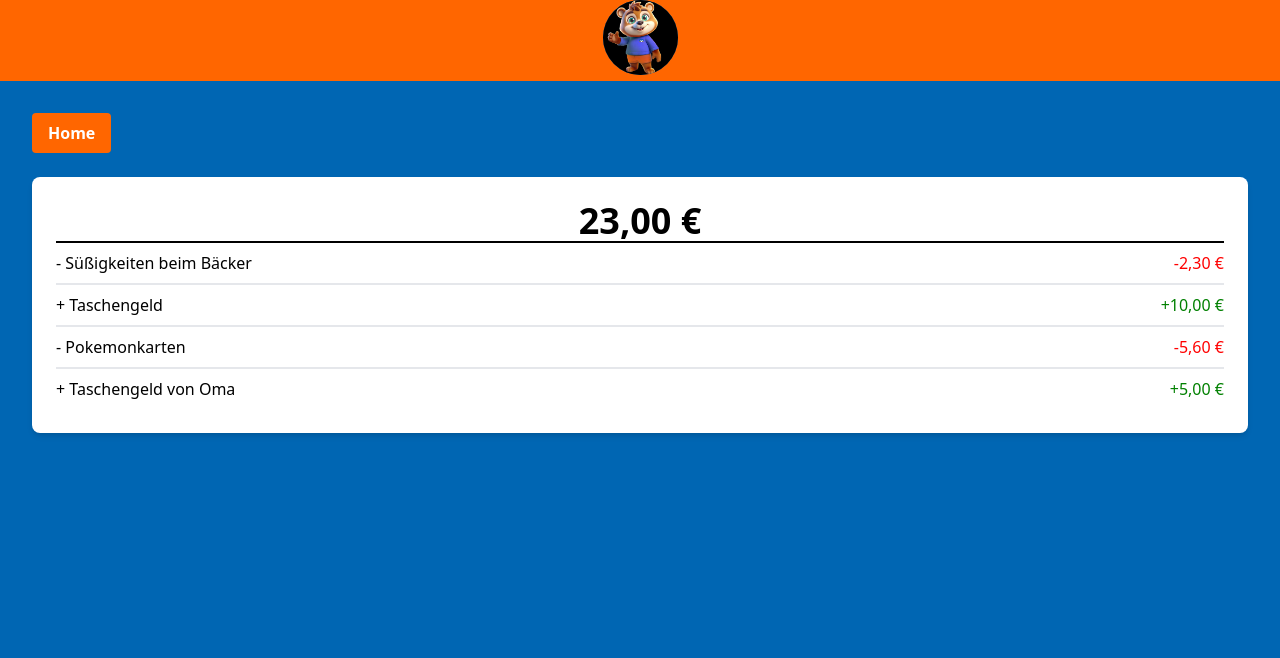
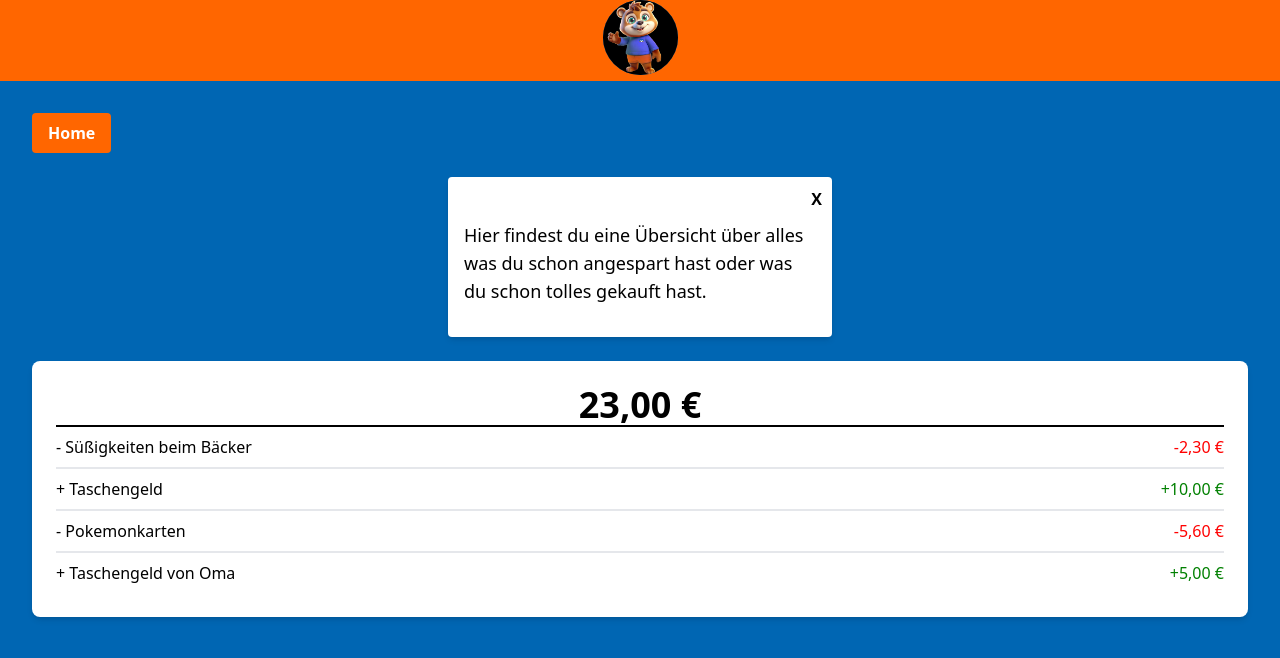
Before and after one commit to frieder331/Projekt, a plain HTML site: page kontouebersicht.html in a window 1280 px wide. Drawn offline with nearby package versions, Linux system fonts and the light colour scheme.

Commit message:
Update kontouebersicht.html

```diff
--- a/kontouebersicht.html
+++ b/kontouebersicht.html
@@ -64,6 +64,18 @@
         .borderstrich{
             border-bottom: 2px solid black;
         }
+
+        #benachrichtigung {
+            display: block; /* Stelle sicher, dass das Div standardmäßig sichtbar ist */
+            position: relative;
+    }
+
+        #close-btn {
+            cursor: pointer;
+            position: absolute;
+            top: 10px;
+            right: 10px;
+        }
     </style>
 </head>
 <body class="font-sans leading-normal tracking-normal background-blau">
@@ -86,6 +98,12 @@
             </a><br><br>
         </div>
 
+        <div id="benachrichtigung" class="bg-white shadow-md rounded p-4 max-w-sm mx-auto">
+            <span class="font-bold" id="close-btn" onclick="closeNotification()">X</span>
+            <h2 class="text-lg mb-4"><br>Hier findest du eine Übersicht über alles was du schon angespart hast oder was du schon tolles gekauft hast.</h2>
+
+        </div>
+<br>
         <div class="bg-white rounded-lg shadow-md p-6">
             <div class="borderstrich">
                 <h1 class="text-4xl font-bold text-center">23,00 €</h1>
@@ -112,5 +130,11 @@
 
 
     </div>
+
+    <script>
+        function closeNotification() {
+            document.getElementById("benachrichtigung").style.display = "none";
+        }
+    </script>
 </body>
 </html>
```
